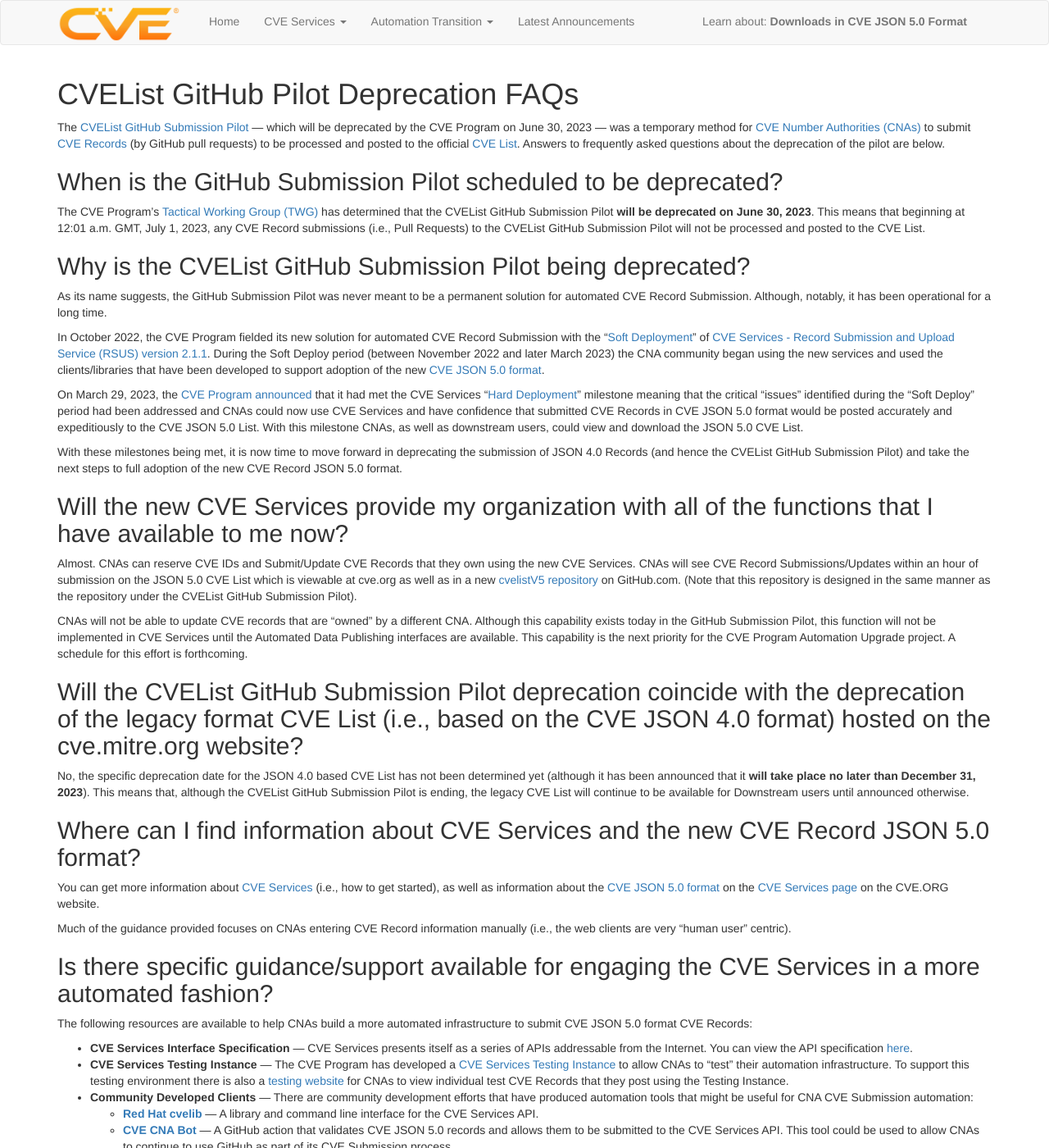
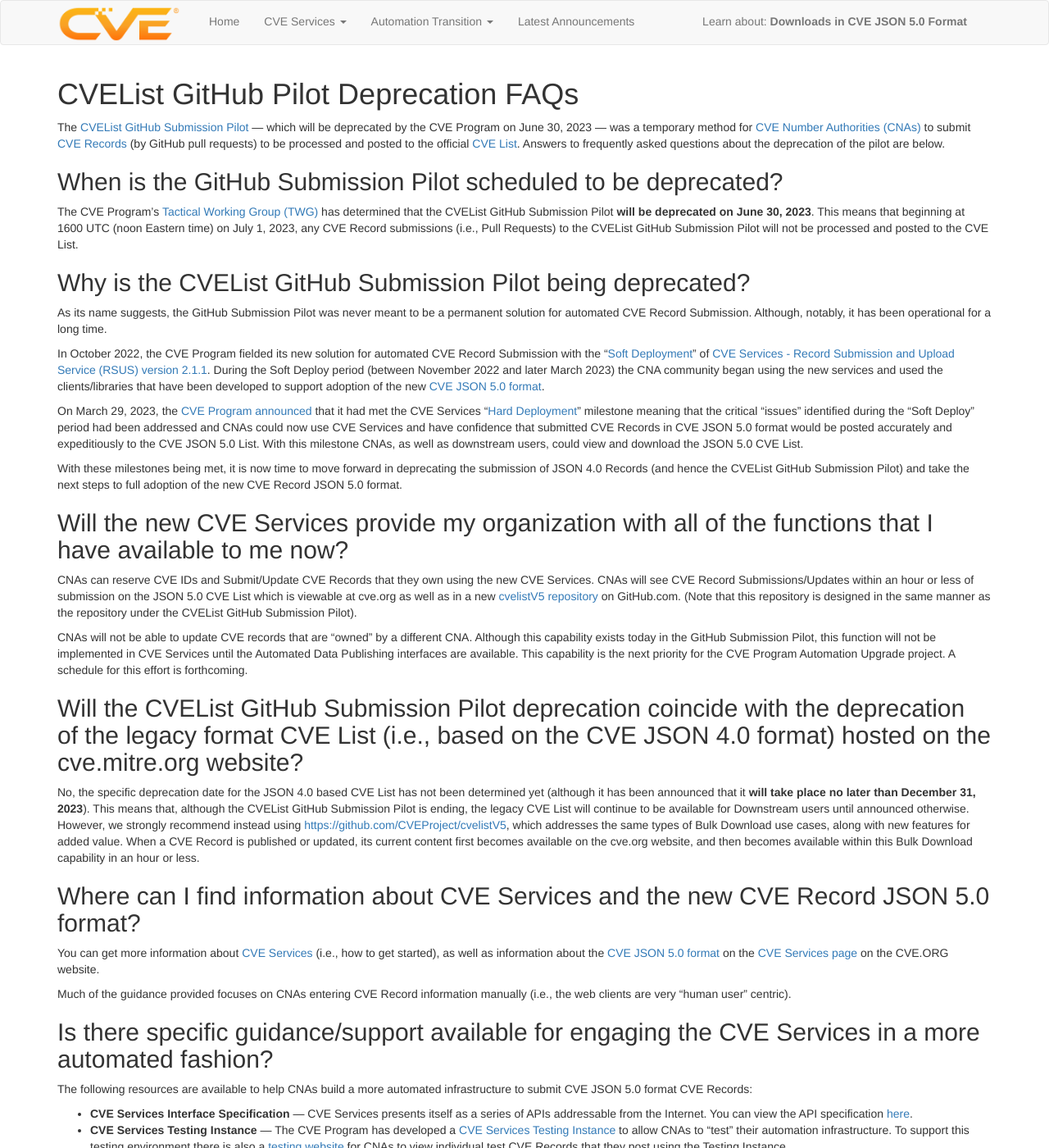
Before and after one commit to CVEProject/cveproject.github.io, a Jekyll site: the page built from cvelist-github-pilot-deprecation-faqs.md, in a window 1280 px wide and 1400 px high. Shown: the whole window at 82% size. Built offline with Jekyll 4.4.1, drawn with Linux system fonts in a browser that asks for light colours; nearby versions of some CDN libraries; some of the changed text lies outside the part shown.

Commit message:
Update cvelist-github-pilot-deprecation-faqs.md

```diff
--- a/cvelist-github-pilot-deprecation-faqs.md
+++ b/cvelist-github-pilot-deprecation-faqs.md
@@ -6,7 +6,7 @@ layout: page
 The [CVEList GitHub Submission Pilot](https://github.com/CVEProject/cvelist) &mdash; which will be deprecated by the CVE Program on June 30, 2023 &mdash; was a temporary method for [CVE Number Authorities (CNAs)](https://www.cve.org/PartnerInformation/Partner#CNA) to submit [CVE Records](https://www.cve.org/ResourcesSupport/Glossary?activeTerm=glossaryRecord) (by GitHub pull requests) to be processed and posted to the official [CVE List](https://www.cve.org/ResourcesSupport/Glossary?activeTerm=glossaryCVEList). Answers to frequently asked questions about the deprecation of the pilot are below.
 
 ## When is the GitHub Submission Pilot scheduled to be deprecated?
-The CVE Program’s [Tactical Working Group (TWG)](https://www.cve.org/ProgramOrganization/WorkingGroups#TacticalWorkingGroup) has determined that the CVEList GitHub Submission Pilot <strong>will be deprecated on June 30, 2023</strong>. This means that beginning at 12:01 a.m. GMT, July 1, 2023, any CVE Record submissions (i.e., Pull Requests) to the CVEList GitHub Submission Pilot will not be processed and posted to the CVE List.
+The CVE Program’s [Tactical Working Group (TWG)](https://www.cve.org/ProgramOrganization/WorkingGroups#TacticalWorkingGroup) has determined that the CVEList GitHub Submission Pilot <strong>will be deprecated on June 30, 2023</strong>. This means that beginning at 1600 UTC (noon Eastern time) on July 1, 2023, any CVE Record submissions (i.e., Pull Requests) to the CVEList GitHub Submission Pilot will not be processed and posted to the CVE List.
 
 ## Why is the CVEList GitHub Submission Pilot being deprecated?
 As its name suggests, the GitHub Submission Pilot was never meant to be a permanent solution for automated CVE Record Submission. Although, notably, it has been operational for a long time.
@@ -18,12 +18,12 @@ On March 29, 2023, the [CVE Program announced](https://cveproject.github.io/auto
 With these milestones being met, it is now time to move forward in deprecating the submission of JSON 4.0 Records (and hence the CVEList GitHub Submission Pilot) and take the next steps to full adoption of the new CVE Record JSON 5.0 format.
 
 ## Will the new CVE Services provide my organization with all of the functions that I have available to me now?
-Almost. CNAs can reserve CVE IDs and Submit/Update CVE Records that they own using the new CVE Services. CNAs will see CVE Record Submissions/Updates within an hour of submission on the JSON 5.0 CVE List which is viewable at cve.org as well as in a new [cvelistV5 repository](https://github.com/CVEProject/cvelistV5) on GitHub.com. (Note that this repository is designed in the same manner as the repository under the CVEList GitHub Submission Pilot).
+CNAs can reserve CVE IDs and Submit/Update CVE Records that they own using the new CVE Services. CNAs will see CVE Record Submissions/Updates within an hour or less of submission on the JSON 5.0 CVE List which is viewable at cve.org as well as in a new [cvelistV5 repository](https://github.com/CVEProject/cvelistV5) on GitHub.com. (Note that this repository is designed in the same manner as the repository under the CVEList GitHub Submission Pilot).
 
 CNAs will not be able to update CVE records that are “owned” by a different CNA. Although this capability exists today in the GitHub Submission Pilot, this function will not be implemented in CVE Services until the Automated Data Publishing interfaces are available. This capability is the next priority for the CVE Program Automation Upgrade project. A schedule for this effort is forthcoming.
 
 ## Will the CVEList GitHub Submission Pilot deprecation coincide with the deprecation of the legacy format CVE List (i.e., based on the CVE JSON 4.0 format) hosted on the cve.mitre.org website?
-No, the specific deprecation date for the JSON 4.0 based CVE List has not been determined yet (although it has been announced that it <strong>will take place no later than December 31, 2023</strong>). This means that, although the CVEList GitHub Submission Pilot is ending, the legacy CVE List will continue to be available for Downstream users until announced otherwise.
+No, the specific deprecation date for the JSON 4.0 based CVE List has not been determined yet (although it has been announced that it <strong>will take place no later than December 31, 2023</strong>). This means that, although the CVEList GitHub Submission Pilot is ending, the legacy CVE List will continue to be available for Downstream users until announced otherwise. However, we strongly recommend instead using [https://github.com/CVEProject/cvelistV5](https://github.com/CVEProject/cvelistV5), which addresses the same types of Bulk Download use cases, along with new features for added value. When a CVE Record is published or updated, its current content first becomes available on the cve.org website, and then becomes available within this Bulk Download capability in an hour or less.
 
 ## Where can I find information about CVE Services and the new CVE Record JSON 5.0 format?
 You can get more information about [CVE Services](https://www.cve.org/AllResources/CveServices) (i.e., how to get started), as well as information about the [CVE JSON 5.0 format](https://www.cve.org/AllResources/CveServices#cve-json-5) on the [CVE Services page](https://www.cve.org/AllResources/CveServices) on the CVE.ORG website.
@@ -37,7 +37,7 @@ The following resources are available to help CNAs build a more automated infras
   <ul>
     <li><strong>CVE Services Interface Specification</strong> &mdash; CVE Services presents itself as a series of APIs addressable from the Internet. You can view the API specification <a href="https://cveawg.mitre.org/api-docs/">here</a>.</li>
     <li><strong>CVE Services Testing Instance</strong> &mdash; The CVE Program has developed a <a href="https://cveawg-test.mitre.org/api-docs/">CVE Services Testing Instance</a> to allow CNAs to “test” their automation infrastructure. To support this testing environment there is also a <a href="https://test.cve.org/">testing website</a> for CNAs to view individual test CVE Records that they post using the Testing Instance.</li>
-    <li><strong>Community Developed Clients</strong> &mdash; There are community development efforts that have produced automation tools that might be useful for CNA CVE Submission automation:</li>
+    <li><strong>Community Developed Clients</strong> &mdash; There are community development efforts that have produced automation tools that may be useful for CNA CVE Submission automation:</li>
       <ul>
         <li><strong><a href="https://github.com/RedHatProductSecurity/cvelib">Red Hat cvelib</a></strong> &mdash; A library and command line interface for the CVE Services API.</li>
         <li><strong><a href="https://github.com/marketplace/actions/cve-cna-bot">CVE CNA Bot</a></strong> &mdash; A GitHub action that validates CVE JSON 5.0 records and allows them to be submitted to the CVE Services API. This tool could be used to allow CNAs to continue to use GitHub as part of its CVE Submission process.</li>
```
